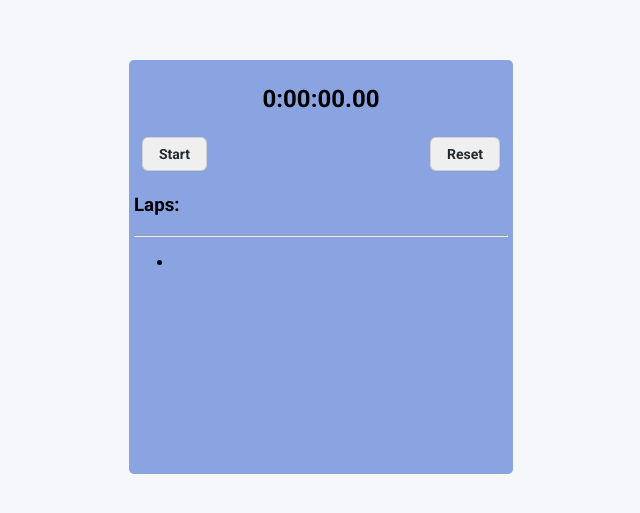
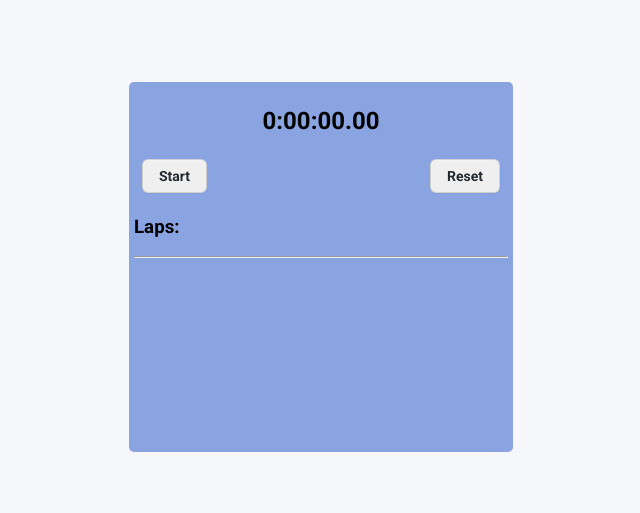
Before and after one commit to Shopify/eng-intern-assessment-react, a React app: page / in a window 1280 px wide. Shown: the part 133-646 px from the top of the page, without its empty margins (319-959 px from the left). Built offline with nearby package versions, Linux system fonts and the light colour scheme.

Commit message:
Update styling and lap display + code formatting

```diff
--- a/src/App.tsx
+++ b/src/App.tsx
@@ -12,6 +12,7 @@ export default function App() {
 	const [laps, setLaps] = useState<number[]>([]);
 
 	useEffect(() => {
+		// Updating time and changing button message
 		let testVar: any;
 		if (isStarted) {
 			testVar = setInterval(() => setTime(time + 1), 10);
@@ -31,6 +32,10 @@ export default function App() {
 		return currentTime;
 	}
 
+	const timeDiff = (time1: number, time2: number) => {
+		return Math.abs(time2-time1);
+	}
+
 	const startStop = () => {
 		start(!isStarted)
 	};
@@ -39,6 +44,10 @@ export default function App() {
 		start(false);
 		setTime(0);
 		setLaps([]);
+	};
+
+	const addLap = () => {
+		setLaps((prevLaps) => [...prevLaps, time])
 	};
 
 	const startProps = {
@@ -54,14 +63,6 @@ export default function App() {
 		text: 'Lap',
 	}
 
-	const addLap = () => {
-		setLaps((prevLaps) => [...prevLaps, time])
-	};
-
-	const timeDiff = (time1: number, time2: number) => {
-		return Math.abs(time2-time1);
-	}
-
     return(
 		<div className="container">
 			<div className="wrapper">
@@ -75,18 +76,18 @@ export default function App() {
 				:false}
 					<StopWatchButton {...resetProps} onClick={reset}/>
 				</div>
-
-				<div>
+				<div className="laps-wrapper">
 						<h3>Laps:</h3>
 						<hr></hr>
-						<ul className="laps-list">
+						{laps.length > 0 && (
+							<ul>
 								{laps.map((lap, index) => (
 									<li key={index}>
 										<span>{timeCalc(timeDiff(lap, (index !== 0) ? laps[index-1]:0))}</span>
 									</li>
 								))}
-							<li></li>
 							</ul>
+						)}
 				</div>
 			</div>
 		</div>
--- a/src/index.css
+++ b/src/index.css
@@ -1,31 +1,8 @@
 * {
 	box-sizing: border-box;
 	font-family: "Roboto", sans-serif;
-}
-
-.container {
-	display: flex;
-	align-items: center;
-	justify-content: center;
-	height: 100vh;
-	width: 100%;
-	background-color: var(--background);
-}
-
-.wrapper {
-	background-color: var(--secondary);
-	border-radius: 5px;
-	width: 30%;
-	display: inline-block;
-	align-items: center;
-	justify-content: center;
-	padding: 5px;
-}
-
-.time-wrapper {
-	display: flex;
-	align-items: center;
-	justify-content: center;
+	scrollbar-width: auto;
+	scrollbar-color: #999999 var(--background);
 }
 
 body {
@@ -36,11 +13,6 @@ body {
 	--accent: #5d84e4;
 	margin: 0;
 	padding: 0;
-}
-
-.buttons-wrapper {
-	display: flex;
-	justify-content: space-between;
 }
 
 button {
@@ -66,14 +38,38 @@ button:hover {
 	transition-duration: 0.3s;
 }
 
-.laps-list {
-	overflow-y:scroll;
-	height: 200px;
+.container {
+	display: flex;
+	align-items: center;
+	justify-content: center;
+	height: 100vh;
+	width: 100%;
+	background-color: var(--background);
 }
 
-* {
-scrollbar-width: auto;
-scrollbar-color: #999999 var(--background);
+.buttons-wrapper {
+	display: flex;
+	justify-content: space-between;
+}
+
+.wrapper {
+	background-color: var(--secondary);
+	border-radius: 5px;
+	width: 30%;
+	display: inline-block;
+	align-items: center;
+	justify-content: center;
+	padding: 5px;
+}
+
+.time-wrapper {
+	display: flex;
+	align-items: center;
+	justify-content: center;
+}
+.laps-wrapper{
+	height: 250px;
+	overflow-y: scroll;
 }
 
 *::-webkit-scrollbar {
```
Lines whose indentation alone changed are shown as unchanged.
